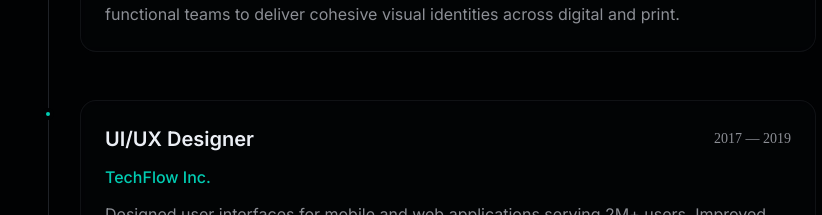
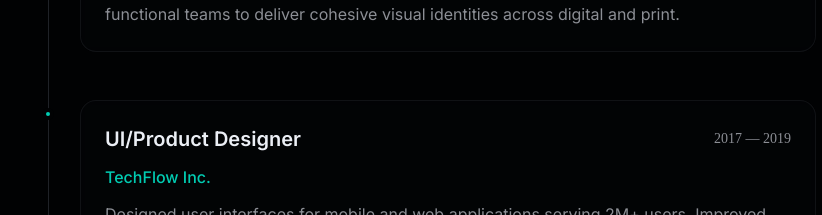
Before and after one commit to prasanjit-dey-ux/cheez-visual-designer, a Next.js app: page / in a window 1280 px wide. Shown: the part 1480-1695 px from the top of the page, without its empty margins (0-822 px from the left). Built offline with nearby package versions, Linux system fonts and the light colour scheme; a web font is replaced by a local one.

Commit message:
feat: update role from UI/UX Designer to UI/Product Designer in experience section\n\nUpdated role description for clarity and accuracy

```diff
--- a/components/experience-section.tsx
+++ b/components/experience-section.tsx
@@ -20,7 +20,7 @@ const experiences = [
       "Developed comprehensive brand systems for 50+ startups. Collaborated with cross-functional teams to deliver cohesive visual identities across digital and print.",
   },
   {
-    role: "UI/UX Designer",
+    role: "UI/Product Designer",
     company: "TechFlow Inc.",
     duration: "2017 — 2019",
     description:
```
